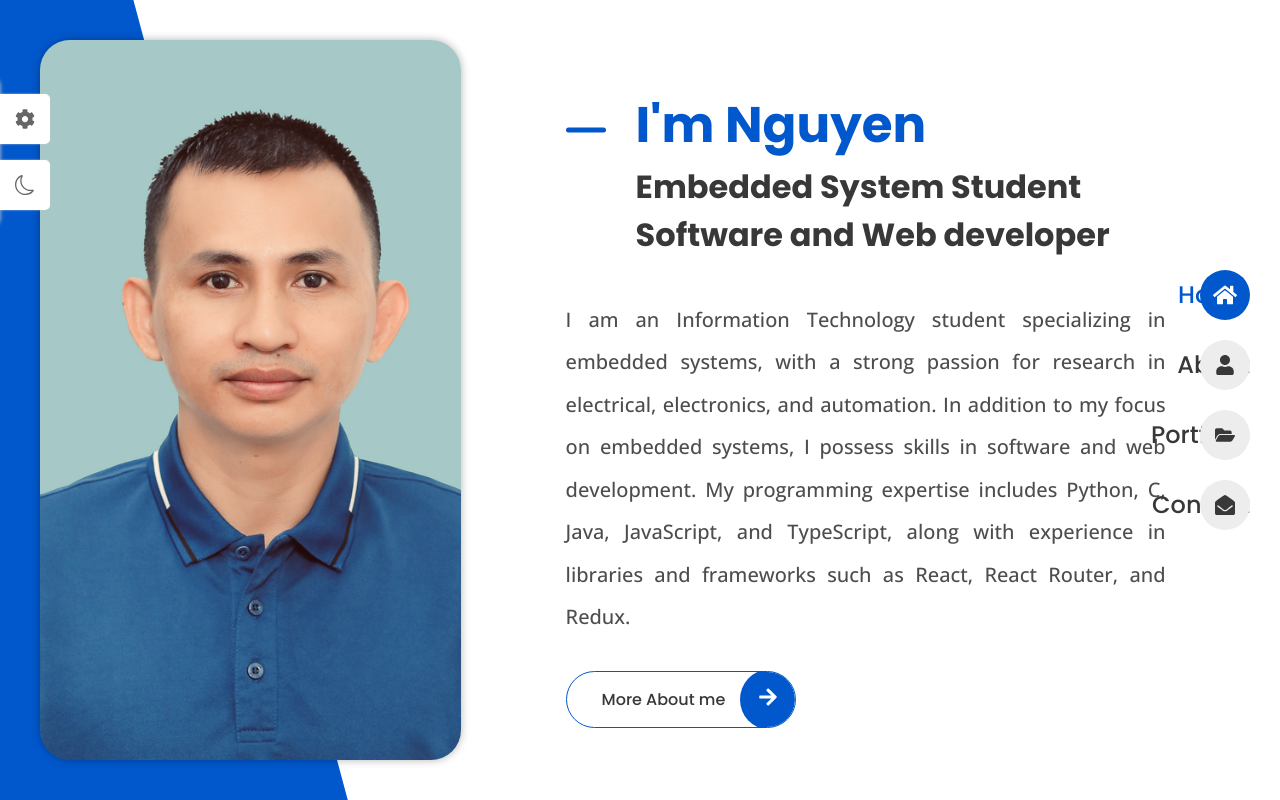
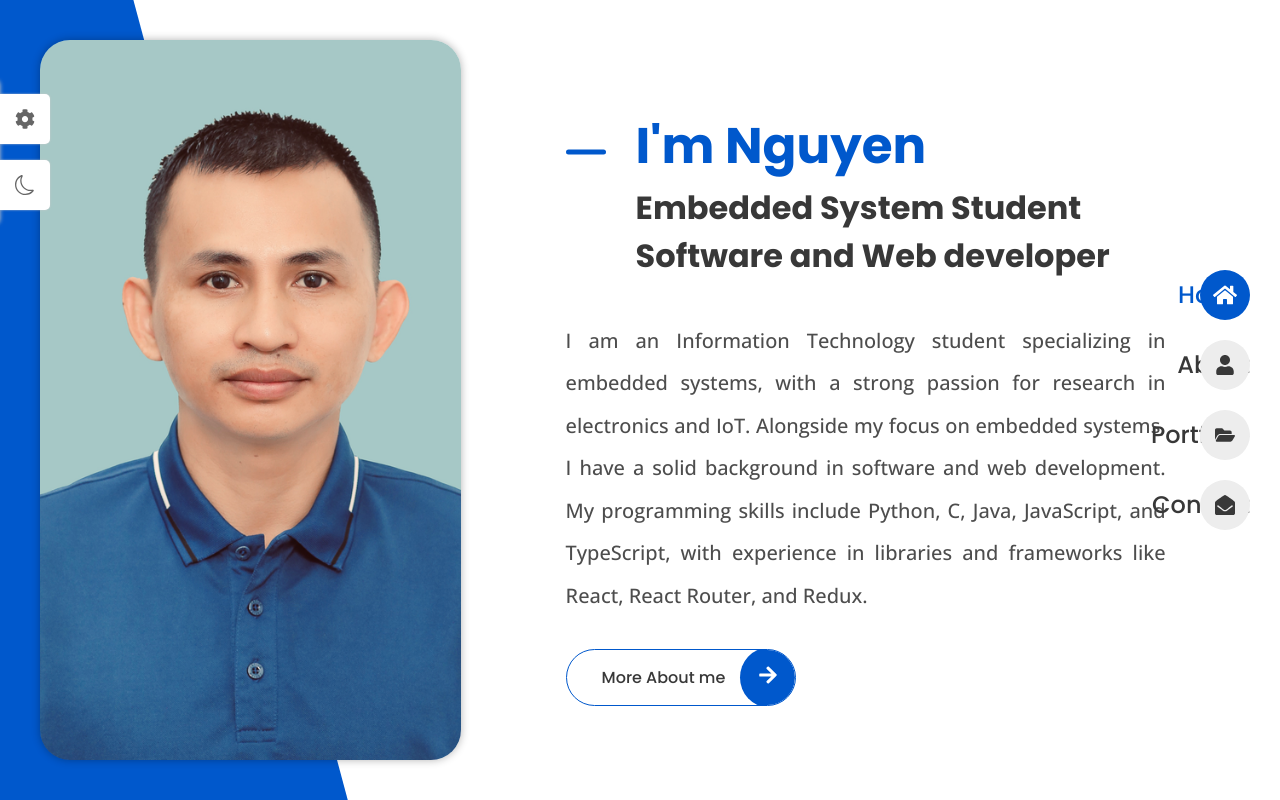
Before and after one commit to nguyen1013/react-router-personal-website, a React (Create React App) app: page / in a window 1280 px wide. Built offline with nearby package versions, Linux system fonts and the light colour scheme.

Commit message:
update home description

```diff
--- a/src/pages/home/Home.js
+++ b/src/pages/home/Home.js
@@ -19,7 +19,7 @@ const Home = () => {
           </h1>
 
           <p className="home__description">
-            I am an Information Technology student specializing in embedded systems, with a strong passion for research in electrical, electronics, and automation. In addition to my focus on embedded systems, I possess skills in software and web development. My programming expertise includes Python, C, Java, JavaScript, and TypeScript, along with experience in libraries and frameworks such as React, React Router, and Redux.
+            I am an Information Technology student specializing in embedded systems, with a strong passion for research in electronics and IoT. Alongside my focus on embedded systems, I have a solid background in software and web development. My programming skills include Python, C, Java, JavaScript, and TypeScript, with experience in libraries and frameworks like React, React Router, and Redux.
           </p>
 
           <Link to="/about" className="button">
```
